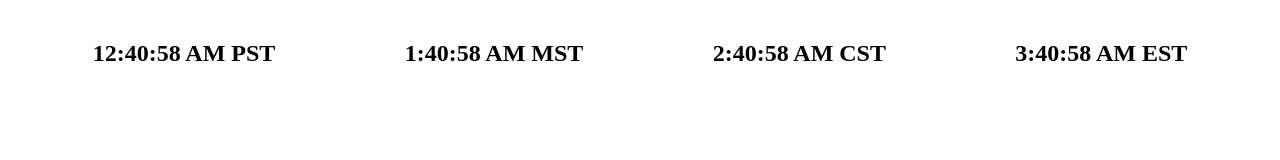
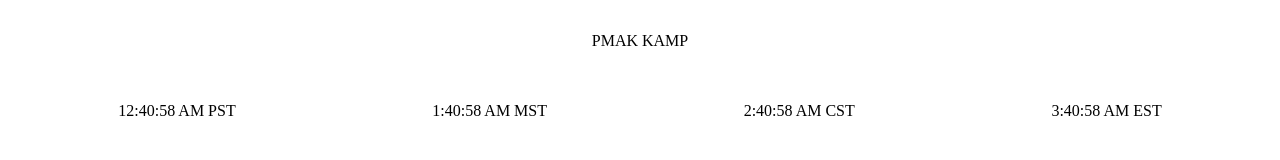
Before and after one commit to kathrynwilkinson/Daily-Dashboard, a plain HTML site: page index.html in a window 1280 px wide. Drawn offline with Linux system fonts and the light colour scheme.

Commit message:
build + style: Add reset css code block; Create and center header div

```diff
--- a/assets/CSS/style.css
+++ b/assets/CSS/style.css
@@ -1,3 +1,19 @@
+* {
+    margin: 0;
+	padding: 0;
+	border: 0;
+	font-size: 100%;
+	font: inherit;
+	vertical-align: baseline;
+}
+
+header {
+    display: flex;
+    margin: auto;
+    justify-content: center;
+    padding: 2em 0 2em 0;
+}
+
 .time-zone-container {
     width: 100%;
     height: auto;
--- a/index.html
+++ b/index.html
@@ -8,7 +8,9 @@
     <link rel="stylesheet" href="./assets/CSS/style.css">
     <title>Generation Daily Dashboard</title>
 </head>
-
+<header>
+    PMAK KAMP
+</header>
 <body>
     <div class="time-zone-container">
         <div id="time-zones">
```
